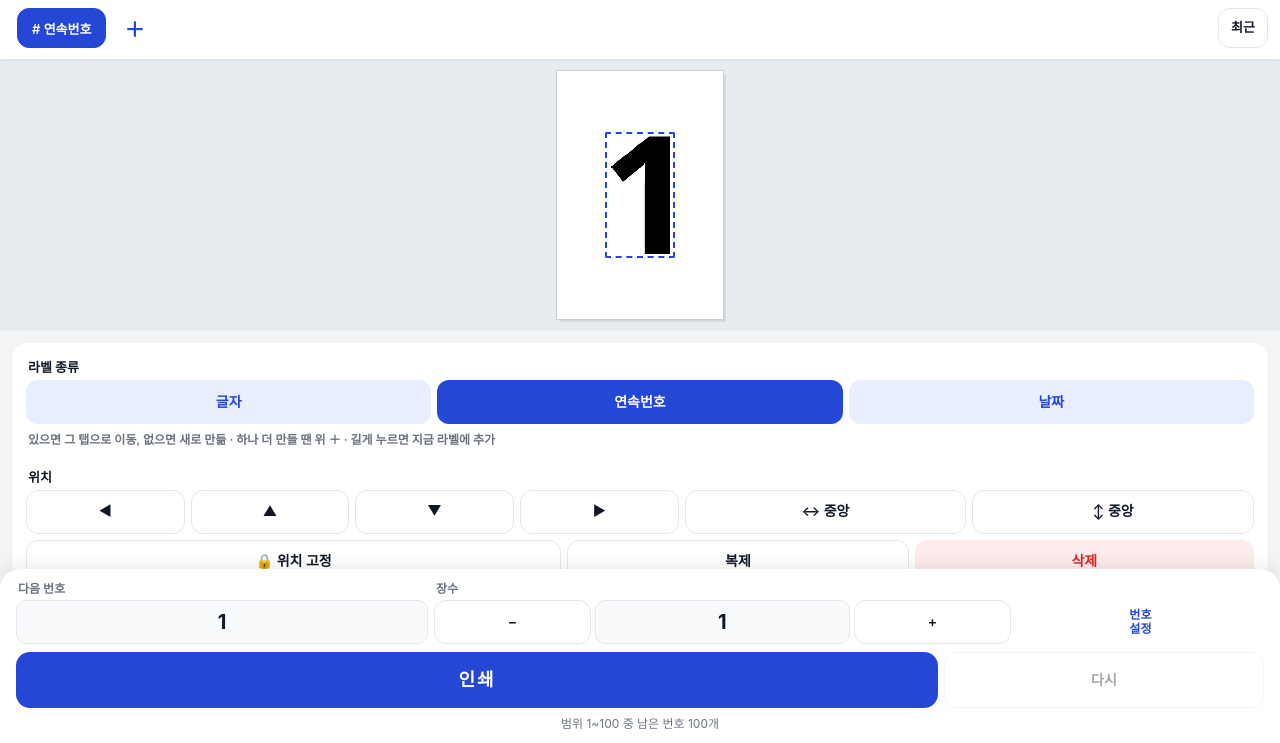
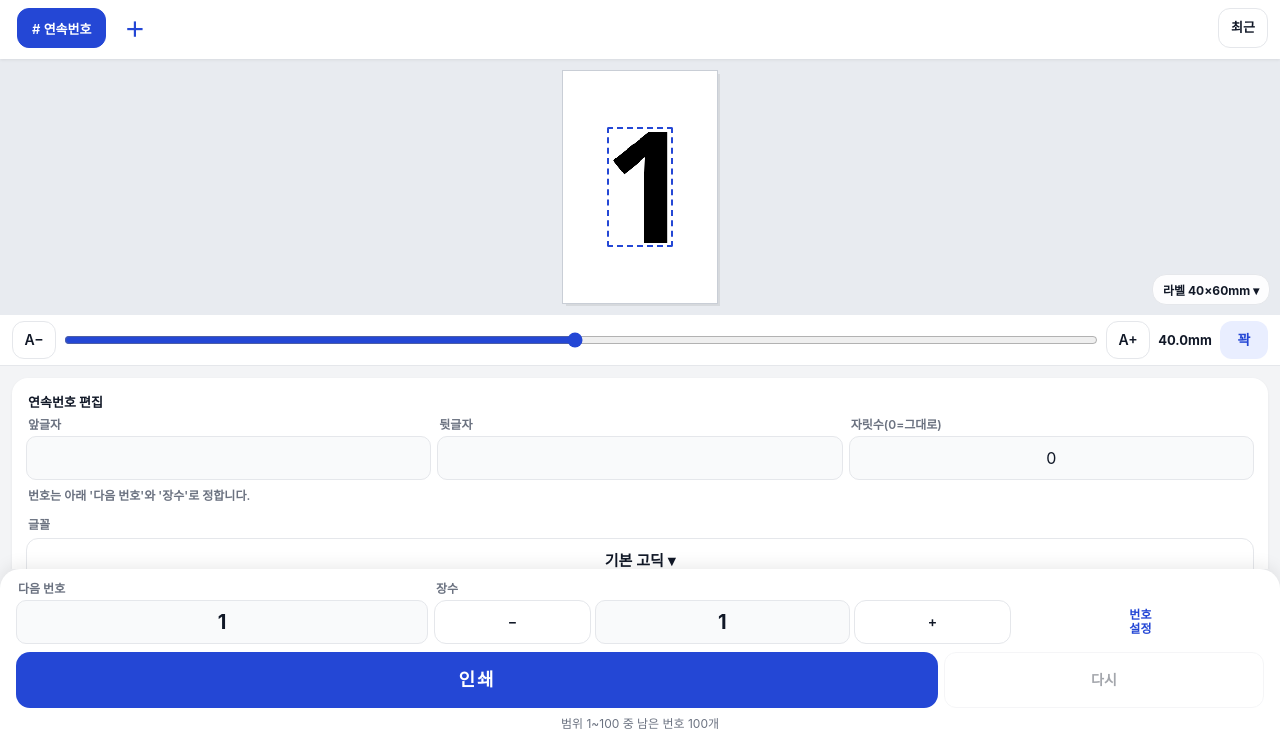
Before and after one commit to mono82-droid/tagprintermono, a plain HTML site: page index.html in a window 1280 px wide. Shown: the part 57-800 px from the top of the page. Drawn offline with Linux system fonts and the light colour scheme.

Commit message:
글자 크기 조절을 라벨 바로 아래 고정 + 라벨 크기 버튼
세로 화면에서 크기 조절 줄이 아래로 밀려 안 보이던 문제:
- A− / 크기 막대 / A+ / 꽉 채우기를 라벨 그림 바로 아래에 항상 표시
- 속성 카드를 편집 도구 카드보다 위로
- 라벨 그림 오른쪽 아래에 '라벨 40×60mm' 버튼 (누르면 라벨 크기 변경)

Co-Authored-By: Claude Opus 5.5 <noreply@anthropic.com>
Claude-Session: https://claude.ai/code/session_01QkXAHPgcH38ow4EhRUe5ve

```diff
--- a/app.js
+++ b/app.js
@@ -766,13 +766,14 @@ let scale = 1;
 
 function fitPaper() {
   const W = tpl.widthMm * DOTS, H = tpl.heightMm * DOTS, st = $('#stage');
+  $('#sizeChip').textContent = `라벨 ${tpl.widthMm}×${tpl.heightMm}mm ▾`;
   scale = Math.max(0.1, Math.min((st.clientWidth - 24) / W, (st.clientHeight - 24) / H));
   cv.style.width = (W * scale) + 'px'; cv.style.height = (H * scale) + 'px';
 }
 function redraw() {
   if (!tpl) return;
   render(tpl, S.nextNumber, previewFit(), cv);
-  fitPaper(); drawSel();
+  fitPaper(); drawSel(); updateQuick();
   schedulePrepare();
 }
 function drawSel() {
@@ -895,9 +896,35 @@ function editInline(e) {
   if (first) { first.focus(); if (first.select && e.type !== 'TEXT') first.select(); }
 }
 
+// ═══════════════════════════ 글자 크기 고정 줄 ═══════════════════════════
+
+function updateQuick() {
+  const q = $('#quick'), e = tpl && tpl.elements[selIdx];
+  if (!e) { q.hidden = true; return; }
+  q.hidden = false;
+  $('#qSize').value = Math.round(e.sizeMm * 2);
+  const real = effectiveSizeMm(tpl, e, S.nextNumber, previewFit());
+  const v = $('#qVal'); v.innerHTML = '';
+  v.append(`${e.sizeMm.toFixed(1)}mm`);
+  if (real < e.sizeMm - 0.05) v.append(h('small', {}, `맞춤 ${real.toFixed(1)}`));   // 라벨에 맞춰 줄어든 실제 크기
+}
+function quickStep(d) {
+  const e = tpl.elements[selIdx]; if (!e) return;
+  e.sizeMm = clamp(Math.round((e.sizeMm + d) * 2) / 2, 1, 80);
+  changed(); buildProps();
+}
+function quickFill() {
+  const e = tpl.elements[selIdx]; if (!e) return;
+  e.sizeMm = 80;
+  e.sizeMm = Math.floor(effectiveSizeMm(tpl, e, S.nextNumber, previewFit()) * 10) / 10;
+  if (e.centerH && !e.centerV) center(tpl, e, false, true, S.nextNumber, previewFit());
+  changed(); buildProps();
+}
+
 // ═══════════════════════════ 속성 패널 ═══════════════════════════
 
 function buildProps() {
+  updateQuick();
   const box = $('#props'); box.innerHTML = '';
   const e = tpl.elements[selIdx];
   if (!e) {
@@ -950,12 +977,7 @@ function buildProps() {
   showSize();
   box.append(
     h('div', { class: 'row', style: 'margin-top:4px' }, h('div', { class: 'lbl' }, '글자 크기'),
-      btn('라벨에 꽉 채우기', 'tonal', () => {
-        e.sizeMm = 80;   // 최대로 키운 뒤 라벨 안에 들어가는 실제 크기로 고정
-        e.sizeMm = Math.floor(effectiveSizeMm(tpl, e, S.nextNumber, previewFit()) * 10) / 10;
-        if (e.centerH) center(tpl, e, false, true, S.nextNumber, previewFit());
-        changed(); buildProps();
-      })),
+      btn('라벨에 꽉 채우기', 'tonal', quickFill)),
     h('div', { class: 'row' }, btn('−', 'outline', () => step(-0.5)), h('div', { style: 'flex:3 1 0' }, bar), btn('+', 'outline', () => step(0.5)), val));
 
   // 장평
@@ -1322,6 +1344,15 @@ function toast(msg) {
 function wire() {
   $('#status').addEventListener('click', printerMenu);
   $('#gear').addEventListener('click', settingsSheet);
+  $('#sizeChip').addEventListener('click', labelSizeSheet);
+  $('#qMinus').addEventListener('click', () => quickStep(-1));
+  $('#qPlus').addEventListener('click', () => quickStep(1));
+  $('#qFill').addEventListener('click', quickFill);
+  $('#qSize').addEventListener('input', () => {
+    const e = tpl.elements[selIdx]; if (!e) return;
+    e.sizeMm = int($('#qSize').value) / 2; redraw();
+  });
+  $('#qSize').addEventListener('change', () => { saveTpl(); updatePrintUI(); buildProps(); });
   $('#undo').addEventListener('click', undo);
   $('#redo').addEventListener('click', redo);
   $('#recent').addEventListener('click', historySheet);
--- a/index.html
+++ b/index.html
@@ -38,10 +38,21 @@
       <div id="guideX" class="guide x" hidden></div>
       <div id="guideY" class="guide y" hidden></div>
     </div>
+    <button id="sizeChip" class="sizechip" type="button">40×60mm ▾</button>
   </section>
+
+  <!-- 글자 크기: 세로 화면에서도 항상 보이게 라벨 바로 아래 고정 -->
+  <div id="quick" hidden>
+    <button id="qMinus" class="btn outline" type="button">A−</button>
+    <input id="qSize" type="range" min="2" max="160" step="1" aria-label="글자 크기">
+    <button id="qPlus" class="btn outline" type="button">A+</button>
+    <span id="qVal">12.0mm</span>
+    <button id="qFill" class="btn tonal" type="button">꽉</button>
+  </div>
 
   <!-- 가운데(스크롤): 편집 도구 + 속성 -->
   <main id="mid">
+    <div class="card" id="props"></div>
     <div class="card">
       <div class="sec first">라벨 종류</div>
       <div class="row" id="typeRow">
@@ -65,7 +76,6 @@
         <button class="btn danger" id="del" type="button">삭제</button>
       </div>
     </div>
-    <div class="card" id="props"></div>
     <div class="foot">택번호 프린터 · 아이폰은 Bluefy 앱에서 열어야 블루투스 프린터에 연결됩니다</div>
   </main>
 
--- a/style.css
+++ b/style.css
@@ -67,16 +67,32 @@ h1 { flex: 1; margin: 0; font-size: 20px; font-weight: 700; letter-spacing: -.2p
 
 /* ── 라벨 편집 영역 */
 #stage {
-  flex: none; height: 34vh; min-height: 210px; max-height: 300px;
+  flex: none; height: 32vh; min-height: 190px; max-height: 300px;
   background: var(--canvas); display: flex; align-items: center; justify-content: center;
   position: relative; touch-action: none;
 }
 #paper { position: relative; background: #fff; box-shadow: 3px 3px 0 rgba(0,0,0,.08); outline: 1px solid #C9CED6; }
 #label { display: block; image-rendering: pixelated; touch-action: none; }
+.sizechip {
+  position: absolute; right: 10px; bottom: 10px; border: 1px solid var(--line); background: rgba(255,255,255,.92);
+  border-radius: 14px; padding: 6px 10px; font-size: 12px; font-weight: 700; color: var(--text); cursor: pointer;
+}
+.sizechip:active { background: var(--primary-soft); }
 #sel { position: absolute; border: 2px dashed var(--primary); pointer-events: none; border-radius: 2px; }
 .guide { position: absolute; background: rgba(233,30,99,.5); pointer-events: none; }
 .guide.x { width: 2px; top: 0; bottom: 0; }
 .guide.y { height: 2px; left: 0; right: 0; }
+
+/* ── 글자 크기 고정 줄 */
+#quick {
+  flex: none; display: flex; align-items: center; gap: 6px; background: var(--surface);
+  padding: 6px 12px; border-bottom: 1px solid var(--line); position: relative; z-index: 1;
+}
+#quick .btn { flex: none; min-height: 38px; height: 38px; width: 44px; padding: 0; font-size: 14px; }
+#quick #qFill { width: 48px; }
+#quick input { flex: 1; min-width: 0; }
+#qVal { flex: none; min-width: 58px; text-align: center; font-size: 13px; font-weight: 700; line-height: 1.15; }
+#qVal small { display: block; color: var(--primary); font-size: 10.5px; font-weight: 600; }
 
 /* ── 가운데 */
 #mid { flex: 1; overflow-y: auto; -webkit-overflow-scrolling: touch; padding: 12px 12px 20px; }
```
